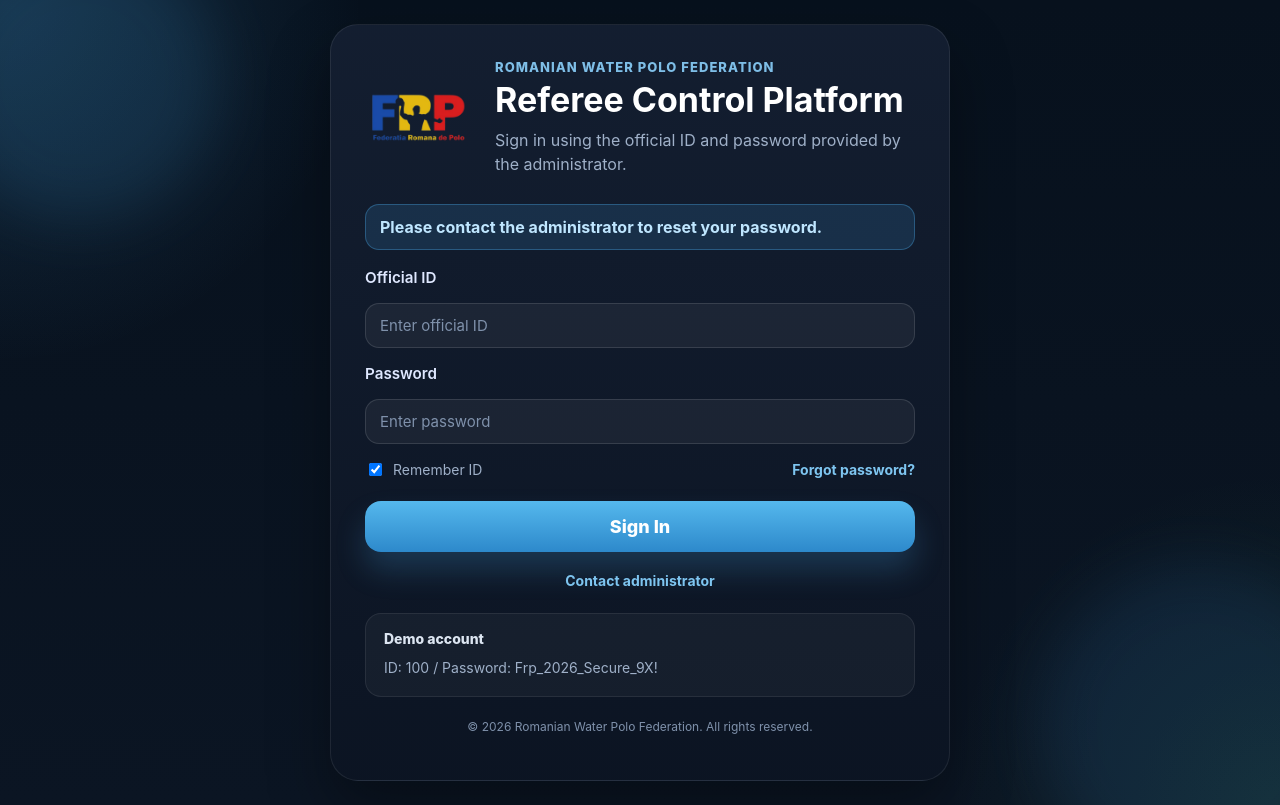
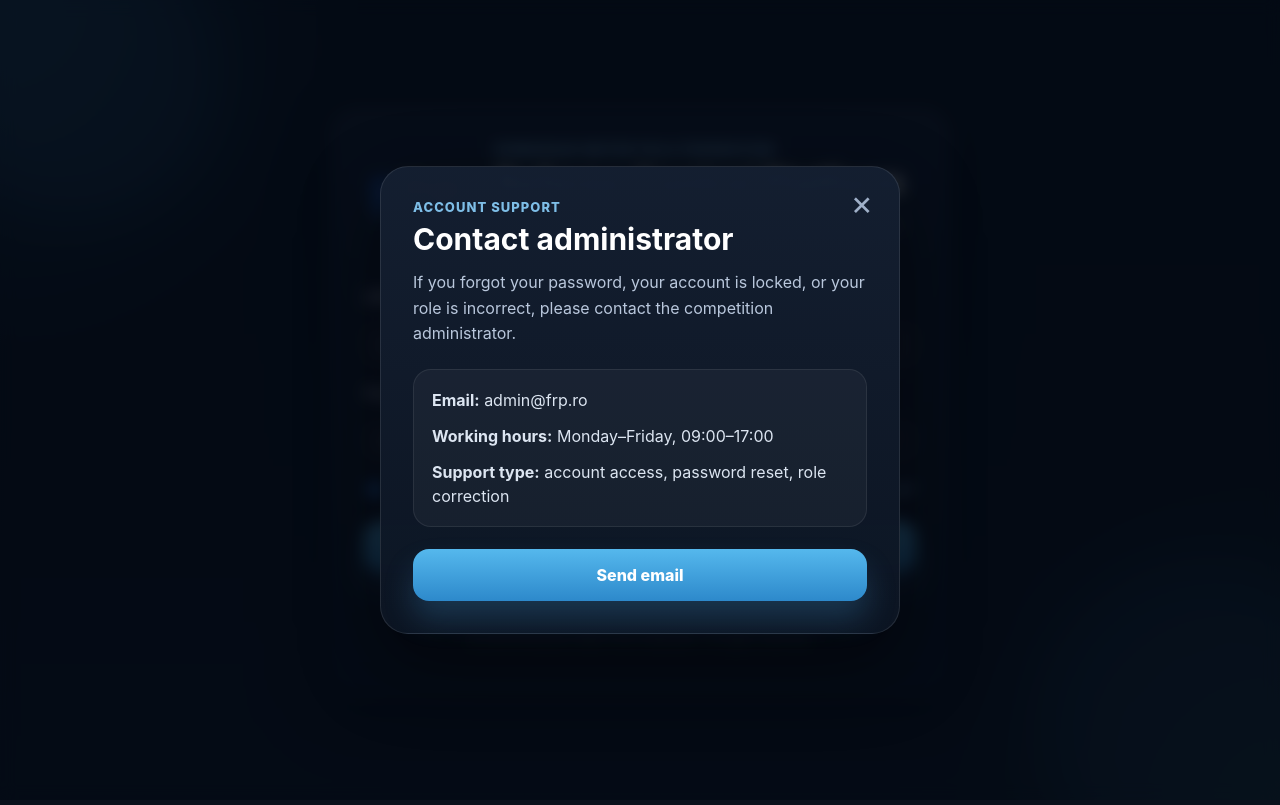
Before and after one commit to MihneaRemetan/water-polo-referee-system, a React (Vite) app in the folder frontend/: page / in a window 1280 px wide. Both pictures are taken after a click on the button "Forgot password?". Built offline with nearby package versions, Linux system fonts and the light colour scheme.

Commit message:
README file modified

```diff
--- a/frontend/src/pages/Login.jsx
+++ b/frontend/src/pages/Login.jsx
@@ -11,13 +11,57 @@
   const [rememberMe, setRememberMe] = useState(true);
   const [error, setError] = useState("");
   const [infoMessage, setInfoMessage] = useState("");
+  const [showAdminContact, setShowAdminContact] = useState(false);
 
   useEffect(() => {
     const rememberedId = localStorage.getItem("rememberedOfficialId") || "";
+
     if (rememberedId) {
       setOfficialId(rememberedId);
     }
   }, []);
+
+  const saveLoggedUser = (loginData, meData, cleanId) => {
+    const loggedUserName =
+      meData?.userName ||
+      meData?.name ||
+      meData?.fullName ||
+      meData?.officialName ||
+      loginData?.userName ||
+      loginData?.name ||
+      loginData?.fullName ||
+      loginData?.officialName ||
+      "Unknown user";
+
+    const loggedUserRole =
+      meData?.userRole ||
+      meData?.role ||
+      meData?.officialRole ||
+      loginData?.userRole ||
+      loginData?.role ||
+      loginData?.officialRole ||
+      "REFEREE";
+
+    const loggedUserId =
+      meData?.userId ||
+      meData?.id ||
+      meData?.officialId ||
+      loginData?.userId ||
+      loginData?.id ||
+      loginData?.officialId ||
+      cleanId;
+
+    localStorage.setItem("userName", String(loggedUserName));
+    localStorage.setItem("userRole", String(loggedUserRole));
+    localStorage.setItem("userId", String(loggedUserId));
+    localStorage.setItem("offlineLoginAllowed", "true");
+
+    console.log("SAVED USER:", {
+      userName: localStorage.getItem("userName"),
+      userRole: localStorage.getItem("userRole"),
+      userId: localStorage.getItem("userId"),
+    });
+  };
 
   const handleLogin = async (e) => {
     e.preventDefault();
@@ -64,35 +108,48 @@
       });
 
       const contentType = response.headers.get("content-type") || "";
-      let data;
+      let loginData = {};
 
       if (contentType.includes("application/json")) {
-        data = await response.json();
+        loginData = await response.json();
       } else {
         const text = await response.text();
-        data = { message: text };
+        loginData = { message: text };
       }
 
+      console.log("LOGIN RESPONSE:", loginData);
+
       if (!response.ok) {
-        setError(data.message || "Invalid official ID or password.");
+        setError(loginData.message || "Invalid official ID or password.");
         return;
       }
 
-      localStorage.setItem("userName", data.userName);
-      localStorage.setItem("userRole", data.userRole);
-      localStorage.setItem("userId", data.userId);
-      localStorage.setItem("offlineLoginAllowed", "true");
+      let meData = {};
+
+      try {
+        const meResponse = await fetch("http://localhost:8080/api/auth/me", {
+          method: "GET",
+          credentials: "include",
+        });
+
+        const meContentType = meResponse.headers.get("content-type") || "";
+
+        if (meResponse.ok && meContentType.includes("application/json")) {
+          meData = await meResponse.json();
+        }
+      } catch (meError) {
+        console.warn("Could not fetch current user data:", meError);
+      }
+
+      console.log("ME RESPONSE:", meData);
+
+      saveLoggedUser(loginData, meData, cleanId);
 
       if (rememberMe) {
         localStorage.setItem("rememberedOfficialId", cleanId);
       } else {
         localStorage.removeItem("rememberedOfficialId");
       }
-
-      await fetch("http://localhost:8080/api/auth/me", {
-        method: "GET",
-        credentials: "include",
-      });
 
       navigate("/match-setup");
     } catch (error) {
@@ -113,16 +170,14 @@
     }
   };
 
-  const handleForgotPassword = () => {
+  const openAdminContact = () => {
     setError("");
-    setInfoMessage("Please contact the administrator to reset your password.");
+    setInfoMessage("");
+    setShowAdminContact(true);
   };
 
-  const handleContactAdmin = () => {
-    setError("");
-    setInfoMessage(
-      "For account support, please contact the federation administrator."
-    );
+  const closeAdminContact = () => {
+    setShowAdminContact(false);
   };
 
   return (
@@ -133,9 +188,12 @@
       <form className="login-card" onSubmit={handleLogin}>
         <div className="login-brand">
           <img src={logo} alt="FRP" className="login-logo" />
+
           <div>
             <p className="login-eyebrow">Romanian Water Polo Federation</p>
+
             <h1 className="login-title">Referee Control Platform</h1>
+
             <p className="login-subtitle">
               Sign in using the official ID and password provided by the
               administrator.
@@ -147,8 +205,12 @@
         {infoMessage && <div className="login-info">{infoMessage}</div>}
 
         <div className="form-group">
-          <label className="form-label">Official ID</label>
+          <label className="form-label" htmlFor="officialId">
+            Official ID
+          </label>
+
           <input
+            id="officialId"
             className="form-input"
             type="text"
             value={officialId}
@@ -159,8 +221,12 @@
         </div>
 
         <div className="form-group">
-          <label className="form-label">Password</label>
+          <label className="form-label" htmlFor="password">
+            Password
+          </label>
+
           <input
+            id="password"
             className="form-input"
             type="password"
             value={password}
@@ -177,13 +243,14 @@
               checked={rememberMe}
               onChange={(e) => setRememberMe(e.target.checked)}
             />
+
             <span>Remember ID</span>
           </label>
 
           <button
             type="button"
             className="login-text-button"
-            onClick={handleForgotPassword}
+            onClick={openAdminContact}
           >
             Forgot password?
           </button>
@@ -197,23 +264,65 @@
           <button
             type="button"
             className="login-text-button"
-            onClick={handleContactAdmin}
+            onClick={openAdminContact}
           >
             Contact administrator
           </button>
-        </div>
-
-        <div className="login-demo-box">
-          <div className="login-demo-title">Demo account</div>
-          <div className="login-demo-item">
-            ID: 100 / Password: Frp_2026_Secure_9X!
-          </div>
         </div>
 
         <p className="login-copy">
           © 2026 Romanian Water Polo Federation. All rights reserved.
         </p>
       </form>
+
+      {showAdminContact && (
+        <div className="admin-modal-overlay" onClick={closeAdminContact}>
+          <div
+            className="admin-contact-modal"
+            onClick={(event) => event.stopPropagation()}
+          >
+            <button
+              type="button"
+              className="admin-modal-close"
+              onClick={closeAdminContact}
+              aria-label="Close contact administrator dialog"
+            >
+              ×
+            </button>
+
+            <p className="admin-modal-eyebrow">Account support</p>
+
+            <h2>Contact administrator</h2>
+
+            <p className="admin-modal-description">
+              If you forgot your password, your account is locked, or your role
+              is incorrect, please contact the competition administrator.
+            </p>
+
+            <div className="admin-contact-box">
+              <p>
+                <strong>Email:</strong> admin@frp.ro
+              </p>
+
+              <p>
+                <strong>Working hours:</strong> Monday–Friday, 09:00–17:00
+              </p>
+
+              <p>
+                <strong>Support type:</strong> account access, password reset,
+                role correction
+              </p>
+            </div>
+
+            <a
+              className="admin-email-button"
+              href="mailto:admin@frp.ro?subject=Water%20Polo%20Referee%20System%20-%20Login%20Support"
+            >
+              Send email
+            </a>
+          </div>
+        </div>
+      )}
     </div>
   );
 }
--- a/frontend/src/styles/Login.css
+++ b/frontend/src/styles/Login.css
@@ -201,32 +201,115 @@
     text-decoration: underline;
   }
 
-  .login-demo-box {
-    margin-top: 24px;
-    padding: 16px 18px;
-    border-radius: 16px;
-    background: rgba(255, 255, 255, 0.04);
-    border: 1px solid rgba(255, 255, 255, 0.08);
-  }
-
-  .login-demo-title {
-    font-size: 14px;
-    font-weight: 800;
-    color: #dce5f1;
-    margin-bottom: 10px;
-  }
-
-  .login-demo-item {
-    color: #9fb0c8;
-    font-size: 14px;
-    line-height: 1.6;
-  }
-
   .login-copy {
     margin-top: 22px;
     text-align: center;
     font-size: 12px;
     color: #7f91ab;
+  }
+
+  .admin-modal-overlay {
+    position: fixed;
+    inset: 0;
+    z-index: 1000;
+    background: rgba(3, 8, 18, 0.76);
+    backdrop-filter: blur(8px);
+    display: flex;
+    align-items: center;
+    justify-content: center;
+    padding: 24px;
+  }
+
+  .admin-contact-modal {
+    position: relative;
+    width: min(520px, 100%);
+    padding: 32px;
+    border-radius: 28px;
+    background: linear-gradient(
+      180deg,
+      rgba(20, 31, 49, 0.98) 0%,
+      rgba(12, 21, 35, 0.98) 100%
+    );
+    border: 1px solid rgba(255, 255, 255, 0.1);
+    box-shadow: 0 30px 80px rgba(0, 0, 0, 0.48);
+    color: #f4f7fb;
+  }
+
+  .admin-modal-close {
+    position: absolute;
+    top: 18px;
+    right: 20px;
+    border: none;
+    background: transparent;
+    color: #9fb0c8;
+    font-size: 34px;
+    line-height: 1;
+    cursor: pointer;
+  }
+
+  .admin-modal-close:hover {
+    color: #ffffff;
+  }
+
+  .admin-modal-eyebrow {
+    margin: 0 0 8px;
+    color: #7ebee7;
+    font-size: 13px;
+    font-weight: 800;
+    text-transform: uppercase;
+    letter-spacing: 0.08em;
+  }
+
+  .admin-contact-modal h2 {
+    margin: 0 0 14px;
+    color: #ffffff;
+    font-size: 30px;
+    line-height: 1.1;
+  }
+
+  .admin-modal-description {
+    margin: 0;
+    color: #b9c7dc;
+    line-height: 1.6;
+  }
+
+  .admin-contact-box {
+    margin: 22px 0;
+    padding: 18px;
+    border-radius: 18px;
+    background: rgba(255, 255, 255, 0.04);
+    border: 1px solid rgba(255, 255, 255, 0.08);
+  }
+
+  .admin-contact-box p {
+    margin: 0 0 12px;
+    color: #dce5f1;
+    line-height: 1.5;
+  }
+
+  .admin-contact-box p:last-child {
+    margin-bottom: 0;
+  }
+
+  .admin-email-button {
+    display: flex;
+    align-items: center;
+    justify-content: center;
+    width: 100%;
+    min-height: 52px;
+    border-radius: 16px;
+    background: linear-gradient(180deg, #55b8ed 0%, #2d89cb 100%);
+    color: white;
+    font-size: 16px;
+    font-weight: 800;
+    text-decoration: none;
+    box-shadow: 0 18px 30px rgba(72, 168, 232, 0.22);
+    transition: 0.2s ease;
+  }
+
+  .admin-email-button:hover {
+    transform: translateY(-1px);
+    background: linear-gradient(180deg, #76c9f4 0%, #3b99db 100%);
   }
 
     @media (max-width: 700px) {
```
Also changed, not shown: 11 other files (tests, documents, lock files or other folders). Lines whose indentation alone changed are shown as unchanged.
